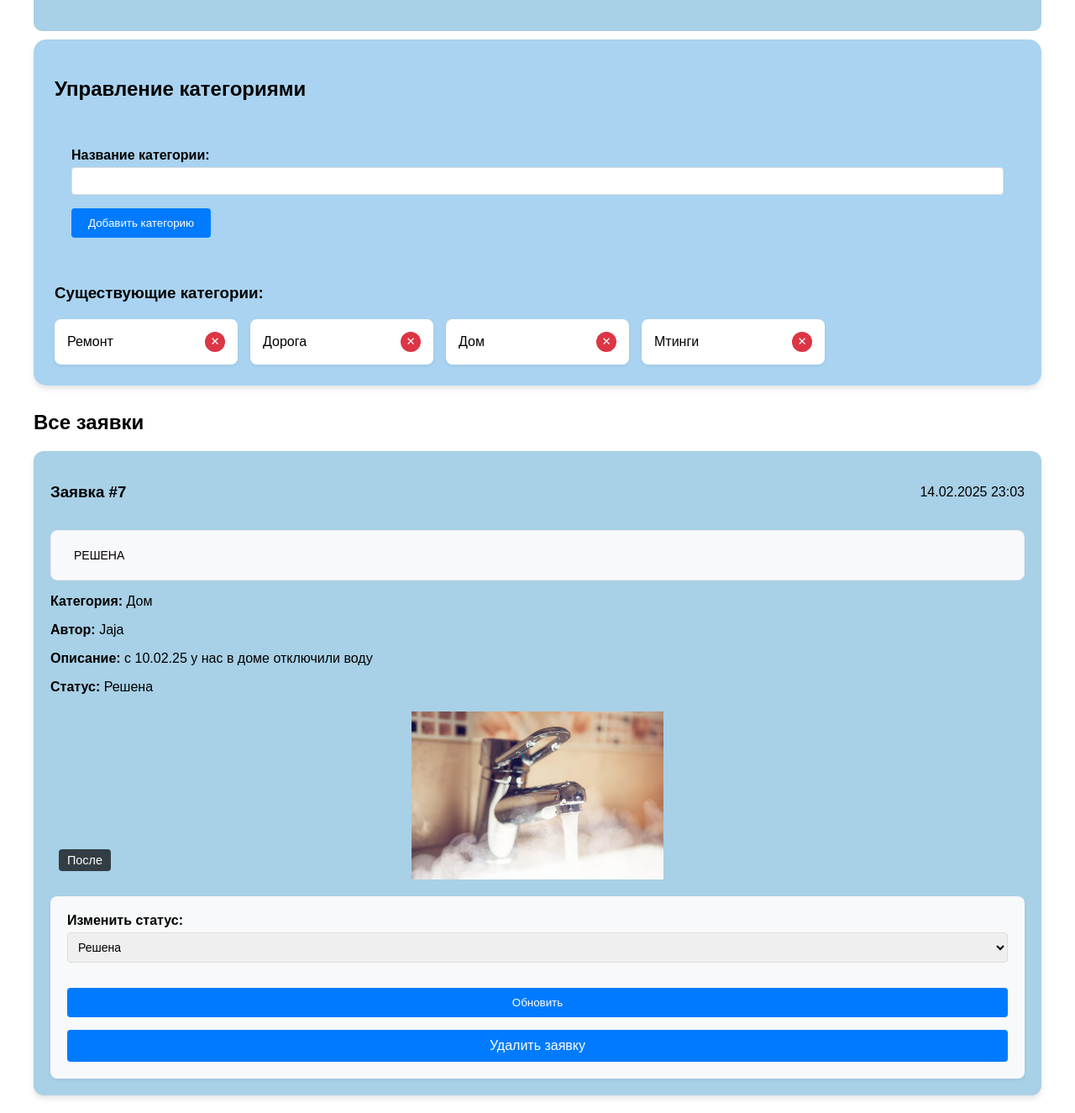
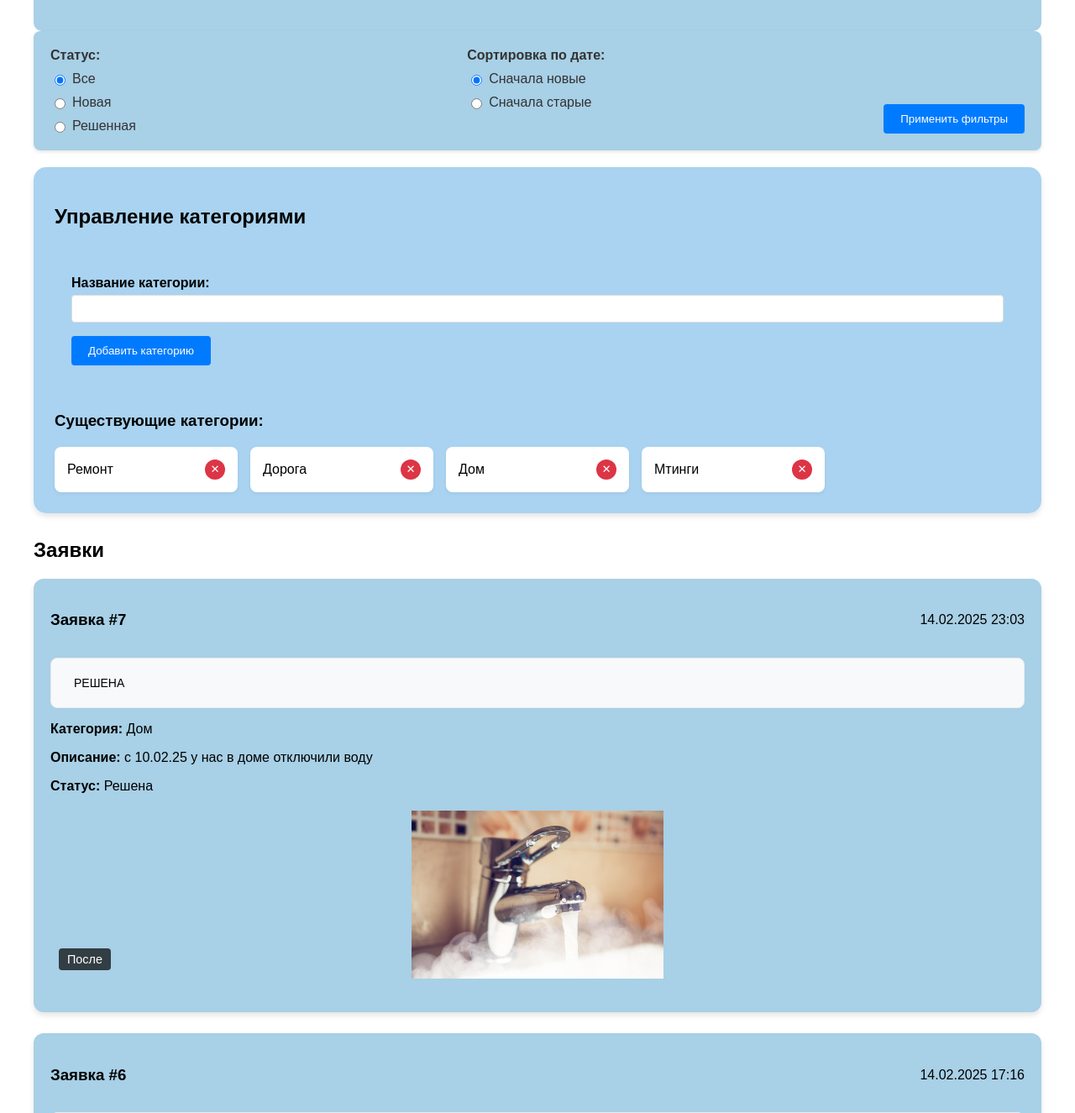
Before and after one commit to T1mofeii/--------_------n, a Django app: page /lk/ in a window 1280 px wide. Shown: the part 471-1796 px from the top of the page at 84% size. Run offline with Django 4.2, Linux system fonts and the light colour scheme; a user stored in the database is signed in; data comes from the database, SQL or seed files in the repository.

Commit message:
добавление фильрации для админа, запрет удаления заявок со статусом "решено" и "отклонено", добавление стиля для кнопки "удалить" у пользователя

```diff
--- a/project/app/static/app/styles.css
+++ b/project/app/static/app/styles.css
@@ -509,6 +509,55 @@ main {
     font-size: 0.9em;
 }
 
+filter-section {
+    background-color: #a8d0e6;
+    padding: 20px;
+    border-radius: 8px;
+    margin-bottom: 20px;
+    box-shadow: 0 2px 4px rgba(0,0,0,0.1);
+}
+
+.filter-form {
+    display: flex;
+    flex-wrap: wrap;
+    gap: 20px;
+}
+
+.filter-group {
+    flex: 1;
+    min-width: 250px;
+}
+
+.filter-group label {
+    display: block;
+    margin-bottom: 10px;
+    font-weight: bold;
+    color: #333;
+}
+
+.checkbox-group {
+    display: flex;
+    flex-direction: column;
+    gap: 10px;
+}
+
+.checkbox-group label {
+    display: flex;
+    align-items: center;
+    font-weight: normal;
+    margin-bottom: 0;
+    cursor: pointer;
+}
+
+.checkbox-group input[type="radio"] {
+    margin-right: 8px;
+}
+
+.filter-form .btn-primary {
+    margin-top: auto;
+    align-self: flex-end;
+}
+
 .form-group {
     margin-bottom: 15px;
 }
--- a/project/app/templates/app/Lk.html
+++ b/project/app/templates/app/Lk.html
@@ -14,6 +14,45 @@
             <p>ФИО: {{ request.user.full_name }}</p>
         </div>
     {% endif %}
+
+    <!-- Форма фильтрации -->
+    <div class="filter-section">
+        <form method="get" class="filter-form">
+            <div class="filter-group">
+                <label>Статус:</label>
+                <div class="checkbox-group">
+                    <label>
+                        <input type="radio" name="status" value="" {% if not current_status %}checked{% endif %}>
+                        Все
+                    </label>
+                    <label>
+                        <input type="radio" name="status" value="pending" {% if current_status == 'pending' %}checked{% endif %}>
+                        Новая
+                    </label>
+                    <label>
+                        <input type="radio" name="status" value="solved" {% if current_status == 'solved' %}checked{% endif %}>
+                        Решенная
+                    </label>
+                </div>
+            </div>
+
+            <div class="filter-group">
+                <label>Сортировка по дате:</label>
+                <div class="checkbox-group">
+                    <label>
+                        <input type="radio" name="date_sort" value="desc" {% if current_date_sort != 'asc' %}checked{% endif %}>
+                        Сначала новые
+                    </label>
+                    <label>
+                        <input type="radio" name="date_sort" value="asc" {% if current_date_sort == 'asc' %}checked{% endif %}>
+                        Сначала старые
+                    </label>
+                </div>
+            </div>
+
+            <button type="submit" class="btn-primary">Применить фильтры</button>
+        </form>
+    </div>
 
     {% if request.user.is_staff %}
         <!-- Секция управления категориями -->
@@ -46,10 +85,12 @@
                 </div>
             </div>
         </div>
+    {% endif %}
 
-        <!-- Секция всех заявок -->
-        <div class="all-problems">
-            <h2>Все заявки</h2>
+    <!-- Секция заявок -->
+    <div class="problems-section">
+        <h2>Заявки</h2>
+        {% if request.user.is_staff %}
             {% for problem in all_problems %}
                 <div class="problem-card">
                     <div class="problem-header">
@@ -80,7 +121,6 @@
                     <div class="problem-content">
                         <div class="problem-info">
                             <p><strong>Категория:</strong> {{ problem.category.name }}</p>
-                        <p><strong>Автор:</strong> {{ problem.user.username }}</p>
                             <p class="description"><strong>Описание:</strong> {{ problem.description }}</p>
                             <p><strong>Статус:</strong> {{ problem.get_status_display }}</p>
                         </div>
@@ -100,6 +140,8 @@
                             </div>
                         </div>
 
+                        {% if request.user.is_staff %}
+                            {% if problem.status != 'solved' and problem.status != 'rejected' %}
                                 <form method="post" enctype="multipart/form-data" class="problem-update-form">
                                     {% csrf_token %}
                                     <input type="hidden" name="problem_id" value="{{ problem.id }}">
@@ -131,63 +173,23 @@
                                         {% endif %}
 
                                         <button type="submit" name="problem_update" class="btn-primary" value="problem_update">Обновить</button>
+                                        {% if problem.status != 'solved' and problem.status != 'rejected' %}
                                             <button type="button" class="delete-btn"
                                             onclick="deleteApplication({{ problem.id }})">Удалить заявку</button>
+                                        {% endif %}
                                     </div>
                                 </form>
+                            {% endif %}
+                        {% else %}
+                            {% if problem.status != 'solved' and problem.status != 'rejected' %}
+                                <button type="button" class="delete-btn"
+                                onclick="deleteApplication({{ problem.id }})">Удалить заявку</button>
+                            {% endif %}
+                        {% endif %}
                     </div>
                 </div>
             {% endfor %}
-        </div>
         {% else %}
-        <!-- Секция заявок пользователя -->
-        <div class="user-problems">
-            <h2>Ваши заявки</h2>
-
-            <!-- Форма фильтрации -->
-            <div class="filter-section">
-                <form method="get" class="filter-form">
-                    <div class="filter-group">
-                        <label>Статус:</label>
-                        <div class="checkbox-group">
-                            <label>
-                                <input type="radio" name="status" value=""
-                                       {% if not current_status %}checked{% endif %}>
-                                Все
-                            </label>
-                            <label>
-                                <input type="radio" name="status" value="pending"
-                                       {% if current_status == 'pending' %}checked{% endif %}>
-                                Новая
-                            </label>
-                            <label>
-                                <input type="radio" name="status" value="solved"
-                                       {% if current_status == 'solved' %}checked{% endif %}>
-                                Решенная
-                            </label>
-                        </div>
-                    </div>
-
-                    <div class="filter-group">
-                        <label>Сортировка по дате:</label>
-                        <div class="checkbox-group">
-                            <label>
-                                <input type="radio" name="date_sort" value="desc"
-                                       {% if current_date_sort != 'asc' %}checked{% endif %}>
-                                Сначала новые
-                            </label>
-                            <label>
-                                <input type="radio" name="date_sort" value="asc"
-                                       {% if current_date_sort == 'asc' %}checked{% endif %}>
-                                Сначала старые
-                            </label>
-                        </div>
-                    </div>
-
-                    <button type="submit" class="btn-primary">Применить фильтры</button>
-                </form>
-            </div>
-
             {% for problem in user_problems %}
                 <div class="problem-card">
                     <div class="problem-header">
@@ -236,12 +238,58 @@
                                 </div>
                             </div>
                         </div>
-                    <button type="button" onclick="deleteApplication({{ problem.id }})">Удалить заявку</button>
+
+                        {% if request.user.is_staff %}
+                            {% if problem.status != 'solved' and problem.status != 'rejected' %}
+                                <form method="post" enctype="multipart/form-data" class="problem-update-form">
+                                    {% csrf_token %}
+                                    <input type="hidden" name="problem_id" value="{{ problem.id }}">
+                                    <div class="status-form">
+                                        <div class="form-group">
+                                            <label for="status_{{ problem.id }}">Изменить статус:</label>
+                                            <select name="status" id="status_{{ problem.id }}" class="form-control"
+                                                    onchange="toggleRejectionReason(this, {{ problem.id }})">
+                                                <option value="pending" {% if problem.status == 'pending' %}selected{% endif %}>На рассмотрении</option>
+                                                <option value="approved" {% if problem.status == 'approved' %}selected{% endif %}>Одобрена</option>
+                                                <option value="rejected" {% if problem.status == 'rejected' %}selected{% endif %}>Отклонена</option>
+                                                <option value="solved" {% if problem.status == 'solved' %}selected{% endif %}>Решена</option>
+                                            </select>
+                                        </div>
+
+                                        <div id="rejection_reason_{{ problem.id }}" class="form-group"
+                                             style="display: {% if problem.status == 'rejected' %}block{% else %}none{% endif %};">
+                                            <label for="rejection_reason_input_{{ problem.id }}">Причина отклонения:</label>
+                                            <textarea name="rejection_reason" id="rejection_reason_input_{{ problem.id }}"
+                                                      class="form-control">{{ problem.rejection_reason }}</textarea>
+                                        </div>
+
+                                        {% if problem.status != 'solved' %}
+                                            <div class="form-group">
+                                                <label for="image_after_{{ problem.id }}">Добавить фото "После":</label>
+                                                <input type="file" name="image_after" id="image_after_{{ problem.id }}"
+                                                       class="form-control-file" accept="image/*">
+                                            </div>
+                                        {% endif %}
+
+                                        <button type="submit" name="problem_update" class="btn-primary" value="problem_update">Обновить</button>
+                                        {% if problem.status != 'solved' and problem.status != 'rejected' %}
+                                            <button type="button" class="delete-btn"
+                                            onclick="deleteApplication({{ problem.id }})">Удалить заявку</button>
+                                        {% endif %}
+                                    </div>
+                                </form>
+                            {% endif %}
+                        {% else %}
+                            {% if problem.status != 'solved' and problem.status != 'rejected' %}
+                                <button type="button" class="delete-btn"
+                                onclick="deleteApplication({{ problem.id }})">Удалить заявку</button>
+                            {% endif %}
+                        {% endif %}
                     </div>
                 </div>
             {% endfor %}
+        {% endif %}
     </div>
-    {% endif %}
 </div>
 
 <meta name="csrf-token" content="{{ csrf_token }}">
--- a/project/app/views.py
+++ b/project/app/views.py
@@ -75,6 +75,12 @@ def lk(request):
             elif 'problem_update' in request.POST:
                 problem_id = request.POST.get('problem_id')
                 problem = Problem.objects.get(id=problem_id)
+
+                # Проверяем, не является ли заявка уже решенной или отклоненной
+                if problem.status in ['solved', 'rejected']:
+                    messages.error(request, 'Нельзя изменить статус решенной или отклоненной заявки')
+                    return redirect('lk')
+
                 form = ProblemUpdateForm(request.POST, request.FILES, instance=problem)
 
                 if form.is_valid():
@@ -151,6 +157,9 @@ def delete_application(request, application_id):
     if request.method == 'DELETE':
         try:
             problem = Problem.objects.get(id=application_id)
+            # Проверяем статус заявки
+            if problem.status in ['solved', 'rejected']:
+                return JsonResponse({'message': 'Нельзя удалить решенную или отклоненную заявку'}, status=403)
             problem.delete()
             return JsonResponse({'message': 'Заявка удалена'}, status=200)
         except Problem.DoesNotExist:
```
Also changed, not shown: project/media/images/FmKbeauvRWc_QQPeRv6.jpg (added), project/media/images/FmKbeauvRWc_W6h6aLt.jpg (added), project/media/images/diploma_AnRix73.webp (added), project/media/images/i_1_nySLz1v.webp (added), project/media/images/i_2_uaPWeWW.webp (added). Lines whose indentation alone changed are shown as unchanged.
